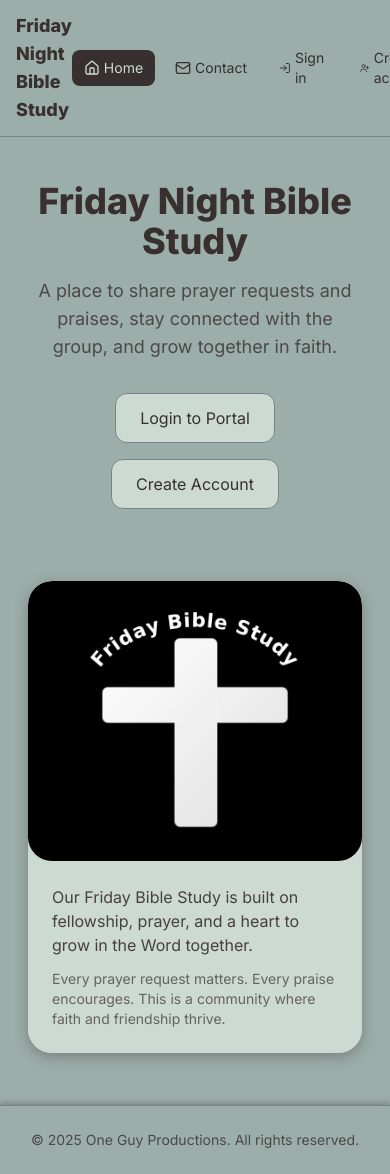
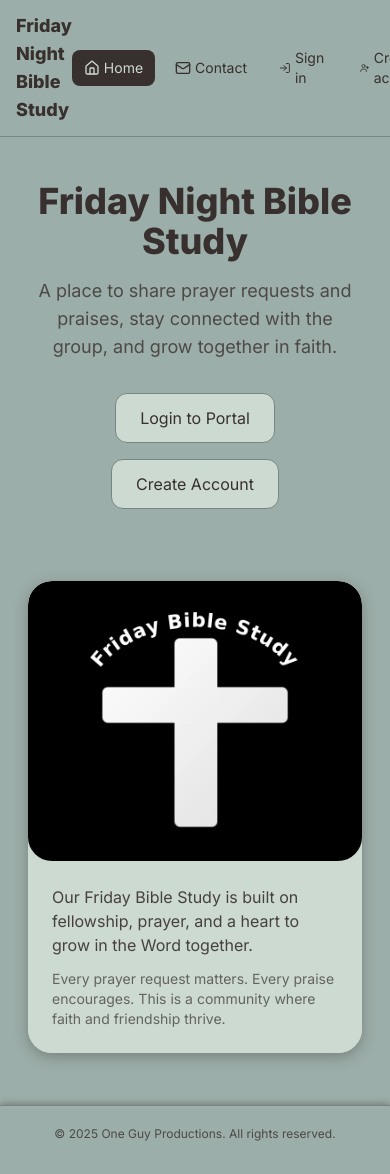
Before and after one commit to nathangreen1632/FridayBibleStudy, a React (Vite) app in the folder Client/: page / in a window 390 px wide. Shown: the top 1174 px of the page. Built offline with nearby package versions, Linux system fonts and the light colour scheme; no server answers.

Commit message:
feat(client): improve `Footer` responsive styling and readability
- Adjust padding and font sizes for better responsiveness on different screen sizes.
- Add `leading-6` to enhance text readability within the footer.

```diff
--- a/Client/src/common/Footer.tsx
+++ b/Client/src/common/Footer.tsx
@@ -4,8 +4,8 @@ export default function Footer(): React.ReactElement {
   const currentYear: number = new Date().getFullYear();
 
   return (
-    <footer className="bg-[var(--theme-bg)] border-t border-[var(--theme-border)] py-6 text-center text-sm text-[var(--theme-text)] shadow-[0_-2px_6px_0_var(--theme-shadow)]">
-      <p className="opacity-80">
+    <footer className="bg-[var(--theme-bg)] border-t border-[var(--theme-border)] text-[var(--theme-text)] shadow-[0_-2px_6px_0_var(--theme-shadow)] px-4 sm:px-6 lg:px-8 py-4 sm:py-6 text-center text-xs sm:text-sm">
+      <p className="opacity-80 leading-6">
         © {currentYear} One Guy Productions. All rights reserved.
       </p>
     </footer>
```
